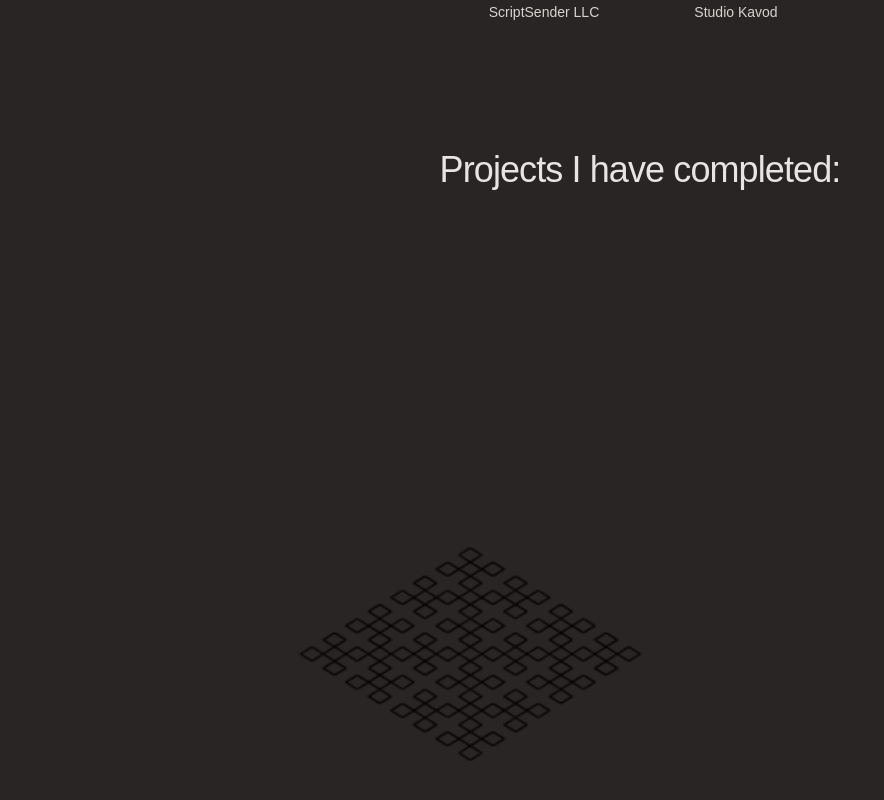
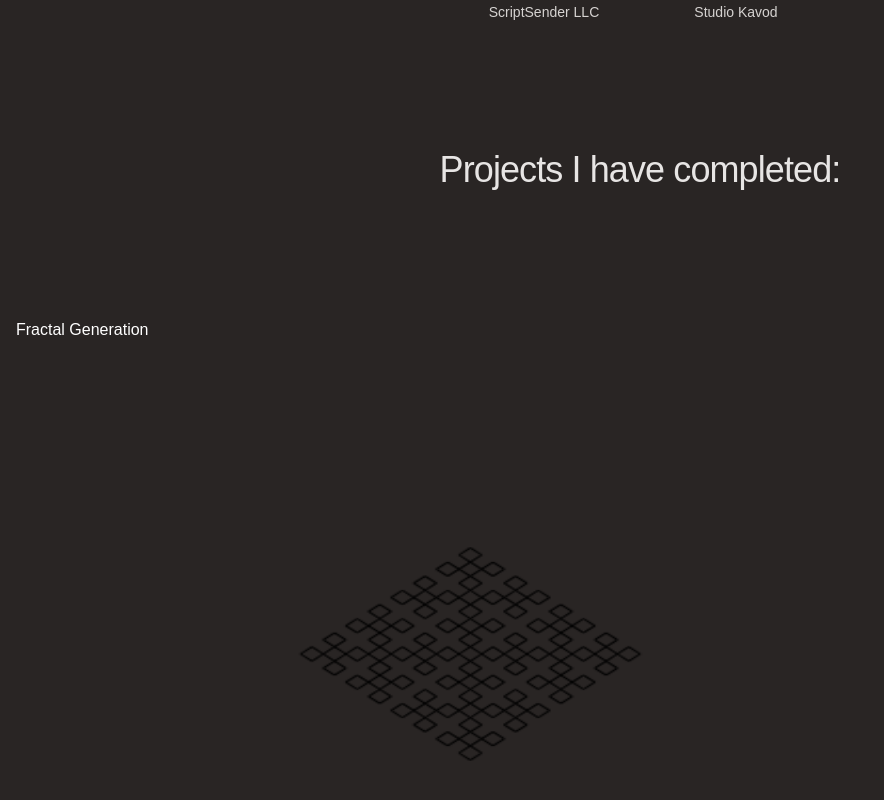
Before and after one commit to groost/ResumeWebsite, a plain HTML site: page index.html in a window 1280 px wide. Shown: the part 1682-2482 px from the top of the page, without its empty margins (0-884 px from the left). Drawn offline with nearby package versions, Linux system fonts and the light colour scheme.

Commit message:
Signed-off-by: groost <amrussell00@gmail.com>

```diff
--- a/index.html
+++ b/index.html
@@ -119,6 +119,7 @@
     <section id="background">
         <!-- <canvas id="SierpinskiTriangleCanvas" width="600" height="600"></canvas> -->
         <canvas id="DragonCanvas" width="600" height="600"></canvas>
+        <p class="py-8 lg:py-16 mx-auto my-auto max-w-screen-xl px-4">Fractal Generation</p>
     </section>
 
     <script>
```
